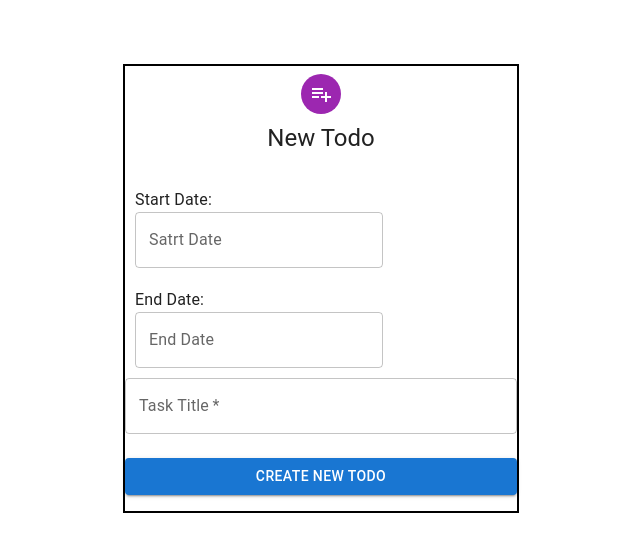
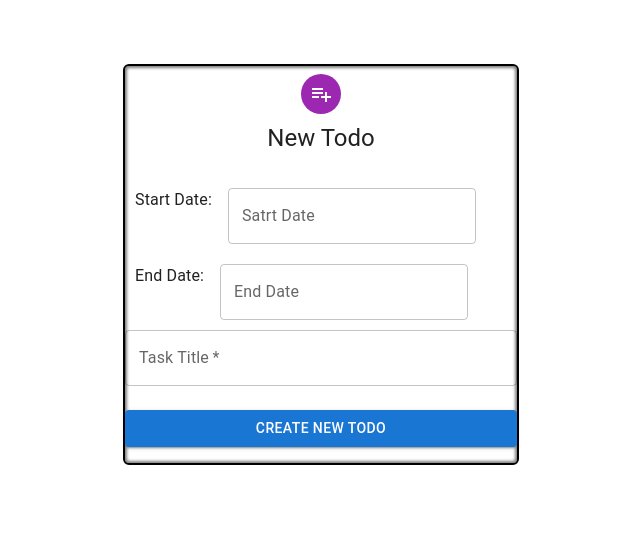
Before and after one commit to devamcodes/Todo_list, a React (Create React App) app in the folder todolist/: page /create-todo in a window 1280 px wide. Shown: the top 552 px of the page, without its empty margins (319-959 px from the left). Built offline with nearby package versions, Linux system fonts and the light colour scheme; the HTML template or start-up script is replaced by a standard one.

Commit message:
Form validation and some Styling are added

```diff
--- a/todolist/src/components/CreateTodo.js
+++ b/todolist/src/components/CreateTodo.js
@@ -13,6 +13,7 @@ import { createTheme, ThemeProvider } from "@mui/material/styles";
 // import DatePicker from "react-datepicker";
 // import "react-datepicker/dist/react-datepicker.css";
 import { useNavigate, Navigate } from "react-router-dom";
+import Stack from "@mui/material/Stack";
 
 const theme = createTheme();
 
@@ -34,13 +35,26 @@ export default function SignUp() {
     Arr = [...todos];
     createTodo.id = Arr.length;
     Arr.push(createTodo);
+    if (createTodo.title.length) {
+      if (createTodo.startDate.length) {
+        if (createTodo.endDate.length) {
           setTodos(Arr);
           console.log(`createTodo`, createTodo);
           navigate("/");
           <Navigate to="/" />;
+        } else {
+          alert("Enter Valid End Date");
+        }
+      } else {
+        alert("Enter some valid Start Date");
+      }
+    } else {
+      alert("Enter some valid title");
+    }
   };
   const newtodo = (event) => {
     const { name, value } = event.target;
+
     setCreateTodo((prevState) => ({
       ...prevState,
       [name]: value,
@@ -57,7 +71,11 @@ export default function SignUp() {
             flexDirection: "column",
             alignItems: "center",
           }}
-          style={{ border: "2px solid black" }}
+          style={{
+            border: "2px solid black",
+            borderRadius: "6px",
+            boxShadow: " inset 0px 0px 3px 2px grey",
+          }}
         >
           <Avatar sx={{ m: 1, bgcolor: "secondary.main" }}>
             <PlaylistAddIcon />
@@ -80,6 +98,7 @@ export default function SignUp() {
                 }}
               >
                 <div>
+                  <Stack direction="row" spacing={2}>
                     <Typography minWidth="fit-content">Start Date:</Typography>
                     {/* <DatePicker */}
                     <TextField
@@ -88,6 +107,7 @@ export default function SignUp() {
                       name="startDate"
                       onChange={newtodo}
                     />
+                  </Stack>
                 </div>
               </Grid>
               <Grid
@@ -98,6 +118,7 @@ export default function SignUp() {
                 }}
               >
                 <div>
+                  <Stack direction="row" spacing={2}>
                     <Typography minWidth="fit-content">End Date:</Typography>
                     {/* <DatePicker */}
                     <TextField
@@ -106,6 +127,7 @@ export default function SignUp() {
                       name="endDate"
                       onChange={newtodo}
                     />
+                  </Stack>
                 </div>
               </Grid>
               <Grid item xs={12}>
```
Lines whose indentation alone changed are shown as unchanged.
